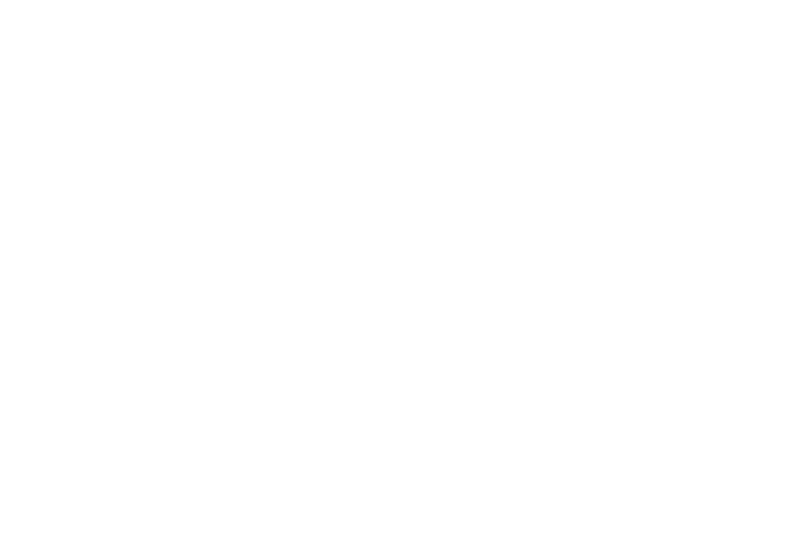
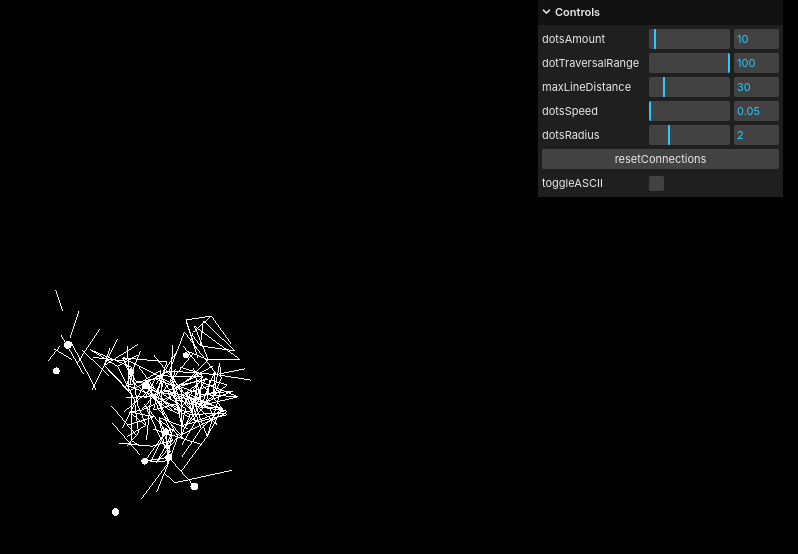
Before and after one commit to SafarSoFar/web-of-connection, a plain HTML site: page index.html in a window 1280 px wide. Shown: the whole page, without its empty margins (482-1280 px from the left). Drawn offline with Linux system fonts and the light colour scheme; the site is published under a folder, as on GitHub Pages, so addresses that start at the root find nothing; animation ran at ten frames a second.

Commit message:
working build

```diff
--- a/index.html
+++ b/index.html
@@ -4,7 +4,7 @@
         <meta charset="utf-8">
         <title>Connection sim</title>
         <style> body { margin: 0; } </style>
-      <script type="module" crossorigin src="/assets/index-ChHfiC6e.js"></script>
+      <script type="module" crossorigin src="assets/index-ChHfiC6e.js"></script>
     </head>
     <body>
 
```
